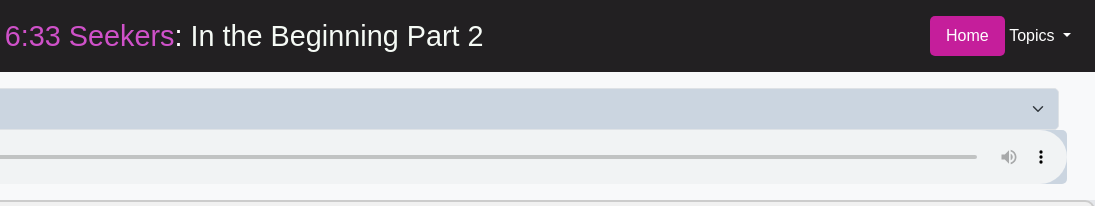
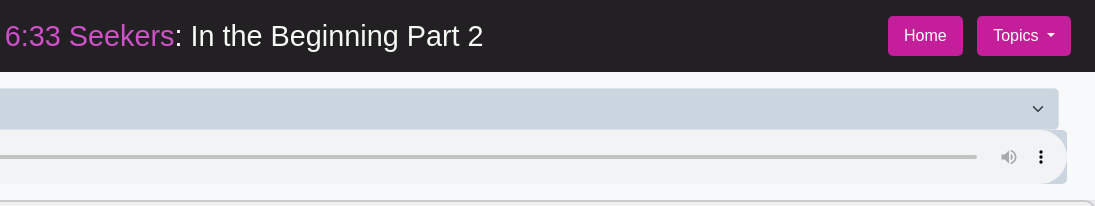
Before and after one commit to WachiraRose/kingdomseekers, a plain HTML site: page beginning2.html in a window 1280 px wide. Shown: the top 206 px of the page, 185-1280 px from the left. Drawn offline with nearby package versions, Linux system fonts and the light colour scheme.

Commit message:
updated topic btn

```diff
--- a/beginning2.html
+++ b/beginning2.html
@@ -38,18 +38,20 @@
             margin: 0;
         }
 
-        .home-btn {
+        .home-btn, .topics-btn {
             background-color: #c51e9b;
             color: #fff;
             border: none;
             padding: 0.5rem 1rem;
             border-radius: 5px;
             cursor: pointer;
+            margin-left: 10px;
         }
 
-        .home-btn:hover {
+        .home-btn:hover, .topics-btn:hover {
             background-color: #495057;
         }
+
 
         .logo {
             height: 40px;
```
Also changed, not shown: beginning1.html (+3 -2 lines), beginning3.html (+4 -2 lines), beginning4.html (+4 -2 lines), beginning5.html (+4 -2 lines).
